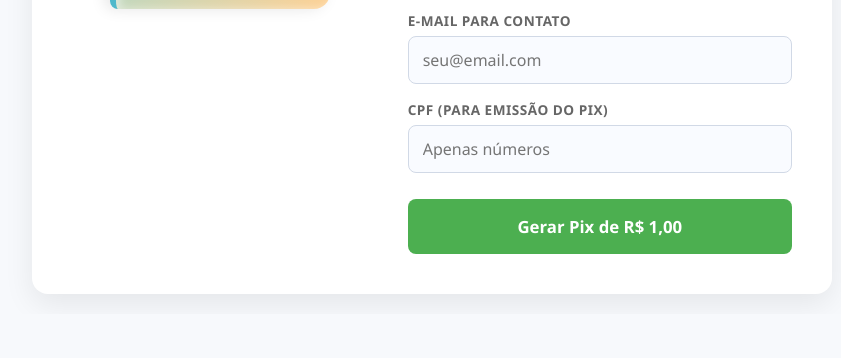
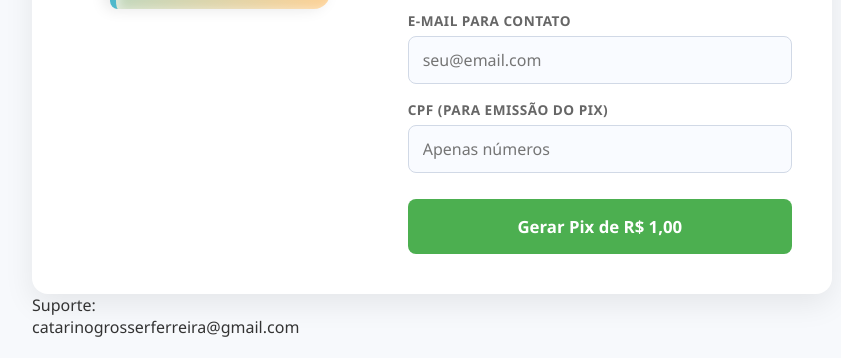
Before and after one commit to catarino-grosser/A-Luz-do-Mundo, a plain HTML site: page index.html in a window 1280 px wide. Shown: the part 605-963 px from the top of the page, without its empty margins (208-1049 px from the left). Before the commit the page ends 919 px from the top, so only its background shows below. Drawn offline with Linux system fonts and the light colour scheme.

Commit message:
update index.html

```diff
--- a/index.html
+++ b/index.html
@@ -45,7 +45,10 @@
                 </form>
             </div>
         </div>
-
+        <footer>
+            <p>Suporte:</p>
+            <p>catarinogrosserferreira@gmail.com</p>
+        </footer>
         <div class="product-card hidden" id="payment-card">
             <h2>Quase lá!</h2>
             <p class="payment-instructions">Abra o aplicativo do seu banco, escolha a opção "Pagar com Pix" e escaneie o QR Code ou utilize o código Copia e Cola abaixo.</p>
```
